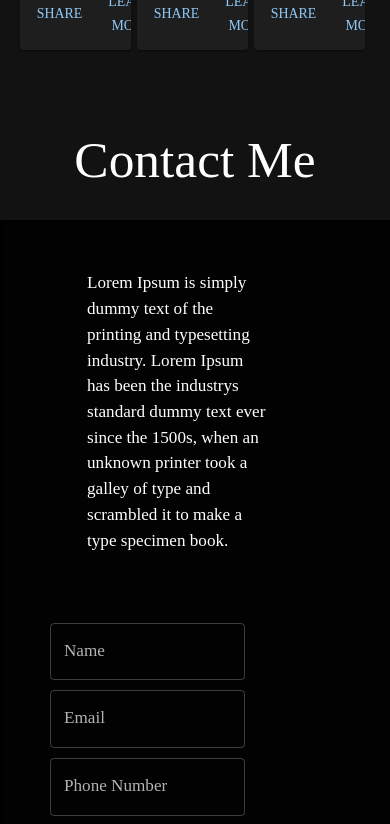
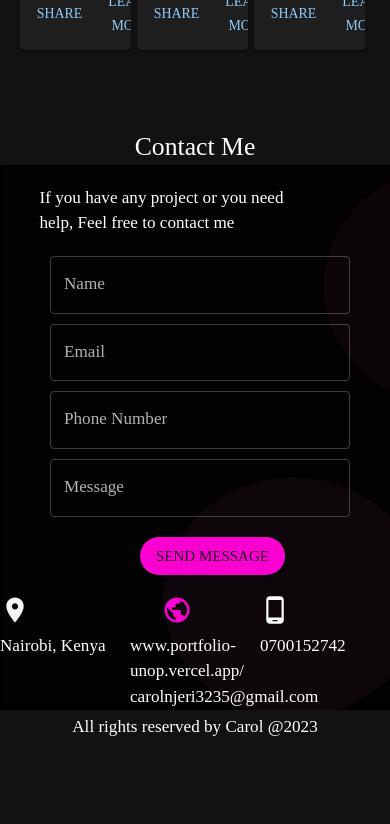
Before and after one commit to canjey/portfolio, a React (Create React App) app: page / in a window 390 px wide. Shown: the part 3260-4084 px from the top of the page. After the commit the page ends 4003 px from the top, so only its background shows below. Built offline with nearby package versions, Linux system fonts and the light colour scheme.

Commit message:
feat/Added responsiveness to contact component

```diff
--- a/src/Components/Homepage/footbar.js
+++ b/src/Components/Homepage/footbar.js
@@ -7,7 +7,7 @@ export default function Footbar() {
     <>
       <Grid>
         <Typography align="center">
-          All rights reserved Carol @2023
+          All rights reserved by Carol @2023
         </Typography>
       </Grid>
     </>
--- a/src/Components/Homepage/index.js
+++ b/src/Components/Homepage/index.js
@@ -21,7 +21,7 @@ export default function Homepage(){
         <Grid sx={{marginTop:'5%', }}>
             <Portfolio/>
         </Grid>
-        <Grid sx={{marginTop:'5%', }}>
+        <Grid sx={{}}>
             <Contact/>
         </Grid>
         <Grid sx={{marginTop:'1%', marginBottom:'1%' }}>
--- a/src/Components/Homepage/portfolio.js
+++ b/src/Components/Homepage/portfolio.js
@@ -93,7 +93,7 @@ export default function Portfolio() {
           </Grid>
         </Grid>
       </Grid>
-      <Typography variant="h3" align="center" sx={{ marginTop: "80px" }}>
+      <Typography variant="h5" align="center" sx={{ marginTop: "80px" }}>
         {" "}
         Contact Me{" "}
       </Typography>
--- a/src/components/homepage/contacts.js
+++ b/src/components/homepage/contacts.js
@@ -23,22 +23,20 @@ export default function Contacts(){
     return(
         <>
         <Grid sx={myImage}>
-        <Grid sx={{ margin: "5%",  }}>
+        <Grid sx={{}}>
           <Typography
             sx={{
-              marginTop: "30px",
-              padding: "50px",
+              // marginTop: "30px",
+              padding: "20px",
               marginLeft: "5%",
               marginRight: "15%"
-            }}>
-                            Lorem Ipsum is simply dummy text of the printing and typesetting
-            industry. Lorem Ipsum has been the industrys standard dummy text
-            ever since the 1500s, when an unknown printer took a galley of type
-            and scrambled it to make a type specimen book.
+        }}>
+            If you have any project or you need help,
+            Feel free to contact me
         </Typography>
         </Grid>
         <Grid container >
-            <Grid item xs={6} sx={{marginLeft:'50px'}}>
+            <Grid item lg={6} xl={6} xs={12} md={6}  sm={12} sx={{marginLeft:'50px', marginRight:'40px'}}>
         <TextField  fullWidth id="outlined-basic" label="Name" variant="outlined" /><br />
         <TextField fullWidth id="outlined-basic" label="Email" variant="outlined" sx={{marginTop:'10px'}}/><br />
         <TextField  fullWidth id="outlined-basic" label="Phone Number" variant="outlined" sx={{marginTop:'10px'}}/><br />
@@ -48,20 +46,33 @@ export default function Contacts(){
 
 
         <Grid>
-        <Button variant="contained" sx={{backgroundColor:'#F900D1', marginLeft:'45%', borderRadius:'20px', marginTop:'20px' }}>Send Message</Button>
+        <a href="mailto:email@example.com">
+        <Button variant="contained" sx={{backgroundColor:'#F900D1', marginLeft:'30%', borderRadius:'20px', marginTop:'20px', marginBottom:'20px' }}>Send Message</Button>
+        </a>
         </Grid>
         </Grid>
-        <Grid item xs={4} sx={{marginLeft:'10%'}}>
-                <LocationOnIcon sx={{fontSize:"100px", color:'#F3F3F3'}} />
-                <PublicIcon  sx={{fontSize:"100px"}}color="info"/>
-                <PhoneAndroidIcon sx={{fontSize:"100px"}} />
+          <Grid lg={1} xl={1} xs={4}  sm={4} md={2}>
+                <LocationOnIcon sx={{fontSize:"30px", color:'#F3F3F3'}} />
+
+                <Typography>Nairobi, Kenya</Typography>
+                </Grid>
+                <Grid lg={2} xl={2} xs={4}  sm={4} md={2}>
+                <PublicIcon  sx={{fontSize:"30px", marginLeft:'25%', color:"#F900D1"}}/>
+                <Typography fullWidth>www.portfolio-unop.vercel.app/</Typography>
+                <Typography fullWidth>carolnjeri3235@gmail.com</Typography>
+
+
+                </Grid>
+                <Grid lg={1} xl={1} xs={4}  sm={4} md={2}>
+                <PhoneAndroidIcon sx={{fontSize:"30px", }} />
+                <Typography>0700152742</Typography>
+
+                </Grid>
 
             </Grid>
 
 
         </Grid>
-
-        </Grid>
         </>
     )
 }
--- a/src/components/homepage/footbar.js
+++ b/src/components/homepage/footbar.js
@@ -7,7 +7,7 @@ export default function Footbar() {
     <>
       <Grid>
         <Typography align="center">
-          All rights reserved Carol @2023
+          All rights reserved by Carol @2023
         </Typography>
       </Grid>
     </>
--- a/src/components/homepage/index.js
+++ b/src/components/homepage/index.js
@@ -21,7 +21,7 @@ export default function Homepage(){
         <Grid sx={{marginTop:'5%', }}>
             <Portfolio/>
         </Grid>
-        <Grid sx={{marginTop:'5%', }}>
+        <Grid sx={{}}>
             <Contact/>
         </Grid>
         <Grid sx={{marginTop:'1%', marginBottom:'1%' }}>
--- a/src/components/homepage/portfolio.js
+++ b/src/components/homepage/portfolio.js
@@ -93,7 +93,7 @@ export default function Portfolio() {
           </Grid>
         </Grid>
       </Grid>
-      <Typography variant="h3" align="center" sx={{ marginTop: "80px" }}>
+      <Typography variant="h5" align="center" sx={{ marginTop: "80px" }}>
         {" "}
         Contact Me{" "}
       </Typography>
```
Also changed, not shown: src/Components/Homepage/contacts.js (+27 -16 lines).
